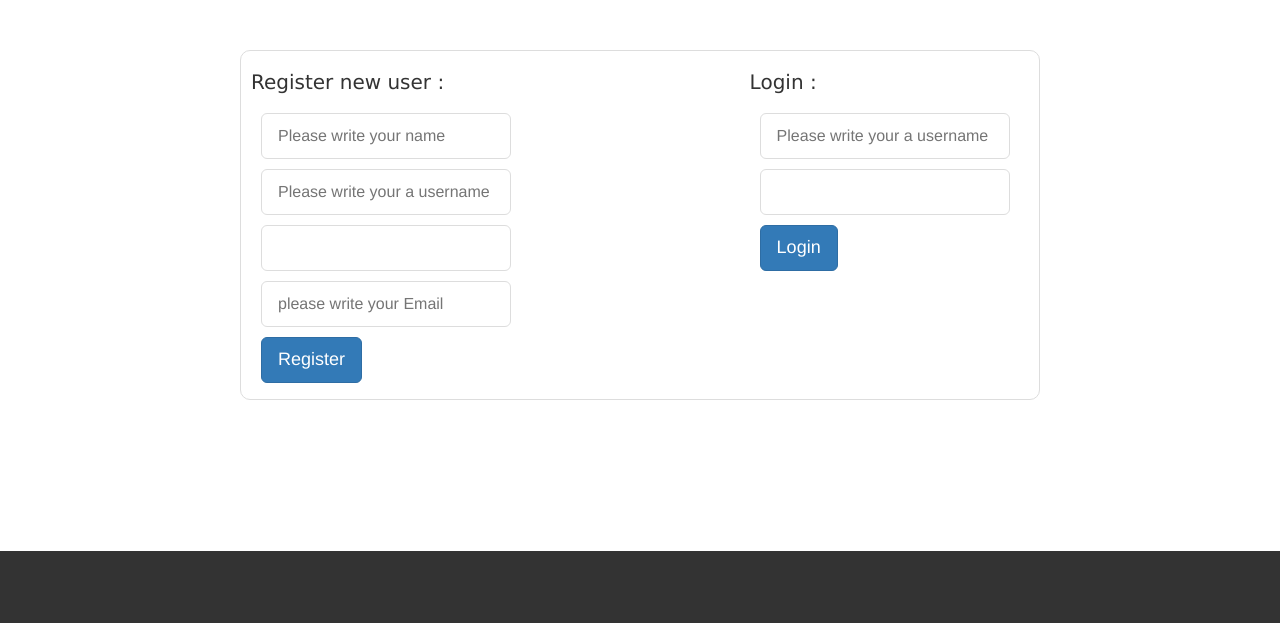
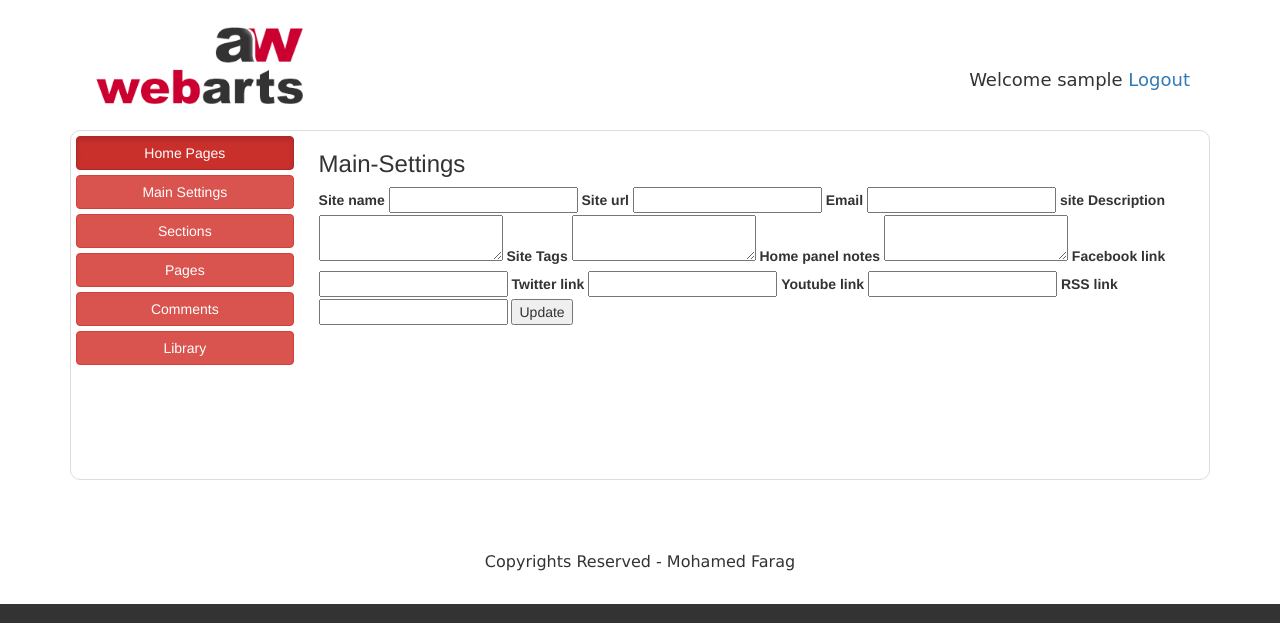
Before and after one commit to mcmido/Awebarts-PHP, a PHP site: page /?page=MainSettings in a window 1280 px wide. Shown: the top 623 px of the page. Run offline with PHP 8.4, Linux system fonts and the light colour scheme; the visitor is signed in with stand-in values (Sample User, id 1).

Commit message:
Register/login
Register and login models are completed, now working on the Panel it self.

```diff
--- a/app/Login.php
+++ b/app/Login.php
@@ -19,21 +19,23 @@
 			<div class="register">
 				<form action="LoginController.php" method="post">
 					<h1>Register new user :</h1>
-					<input class="input-lg" type="text" placeholder="Please write your name">
-					<input class="input-lg" type="text" placeholder="Please write your a username">
-					<input class="input-lg" type="password" name="">
-					<input class="input-lg" type="email" placeholder="please write your Email" name="">
+					<input required="required" class="input-lg" name="name" type="text" placeholder="Please write your name">
+					<input required="required" class="input-lg" name="username" type="text" placeholder="Please write your a username">
+					<input required="required" class="input-lg" name="password" type="password" >
+					<input required="required" class="input-lg" name="email" type="email" placeholder="please write your Email" name="">
 					<input class="btn btn-primary btn-lg button" type="submit" name="submit" value="Register">
 				</form>
 			</div>
+
 			<div class="login">
-				<h1>Login :</h1>
-				<form action="LoginController.php" method="post">
-				<input class="input-lg" type="text" placeholder="Please write your a username">
-				<input class="input-lg" type="password" name="">
-				<input class="btn btn-primary btn-lg button" type="submit" value="Login" name="">
-				</form>
+                <form action="LoginController.php" method="post">
+                    <h1>Login :</h1>
+                    <input required="required" class="input-lg" name="username" type="text" placeholder="Please write your a username">
+                    <input required="required" class="input-lg" name="password" type="password" name="">
+                    <input class="btn btn-primary btn-lg button" type="submit"  name="submit" value="Login">
+                </form>
 			</div>
+
 		</div>
 	</div>
 </body>
--- a/app/MainSettings.php
+++ b/app/MainSettings.php
@@ -1 +1,32 @@
 <h3>Main-Settings</h3>
+<!--
+`site_name`, `site_url`, `site_dcsc`, `site_email`, `site_tags`,
+ `site_homepanel`, `fb`, `tw`, `rss`, `yt`
+-->
+<form action="" method="post"class="mainSettingsForm">
+
+    <label>Site name</label>
+    <input type="text" name="site_name" value="">
+    <label>Site url</label>
+    <input type="text" name="site_url" value="">
+    <label>Email</label>
+    <input type="email" name="site_email" value="">
+    <label>site Description</label>
+    <textarea name="site_dcsc"></textarea>
+    <label>Site Tags</label>
+    <textarea name="site_tags"></textarea>
+    <label>Home panel notes</label>
+    <textarea name="site_homepanel"></textarea>
+    <label>Facebook link</label>
+    <input type="text" name="fb" value="">
+    <label>Twitter link</label>
+    <input type="text" name="tw" value="">
+    <label>Youtube link</label>
+    <input type="text" name="yt" value="">
+    <label>RSS link</label>
+    <input type="text" name="rss" value="">
+
+    <input type="hidden" name="username" value="<?php echo $_SESSION['username'];?>">
+
+    <input type="submit" value="Update">
+</form>
--- a/app/include/vars.php
+++ b/app/include/vars.php
@@ -8,4 +8,5 @@ $database = "awebarts";
 
 
 
+
 ?>
--- a/app/index.php
+++ b/app/index.php
@@ -1,11 +1,12 @@
 <?php
-
-if(!isset($_SESSION['username']))
+//$username = 'mohamed';
+//$_SESSION['username'] = $username;
+session_start();
+if (!isset($_SESSION['username']))
 {
-	include 'Login.php';
-	die();
+    include 'LoginController.php';
+    die();
 }
-
 
 ?>
 <!DOCTYPE html>
@@ -26,7 +27,14 @@ if(!isset($_SESSION['username']))
 	<!-- Header -->
 	<header>
 		<img src="resources/images/logo.png" alt="logo">
-		<h2>Welcome Admin</h2>
+		<h2>Welcome
+            <?php
+            if (isset($_SESSION['username']))
+            {
+                echo $_SESSION['username']." <a href='?page=logout'>Logout</a>";
+            }
+            ?>
+        </h2>
 	</header>
 	<!-- /header -->
 	<div class="clear"></div>
```
Also changed, not shown: app/LoginController.php (+69 -6 lines), app/logout.php (added, +10 -0 lines), app/models/database.php (+25 -3 lines), app/models/login.php (+48 -14 lines), app/models/register.php (+60 -7 lines).
